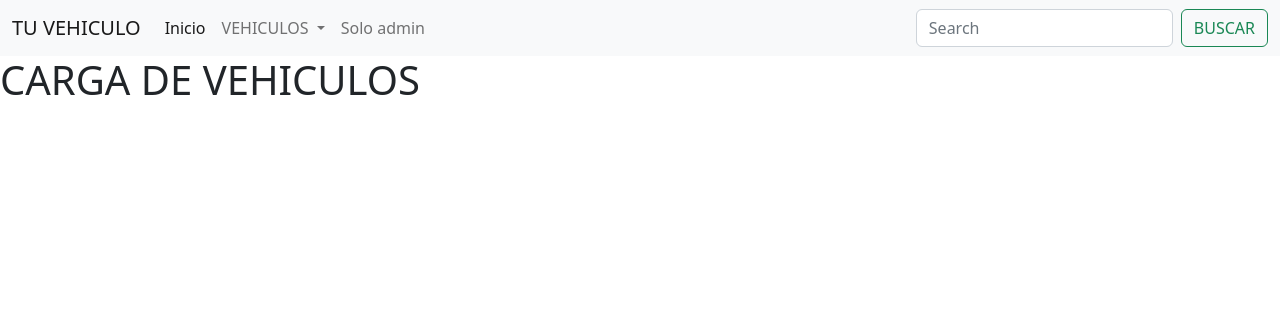
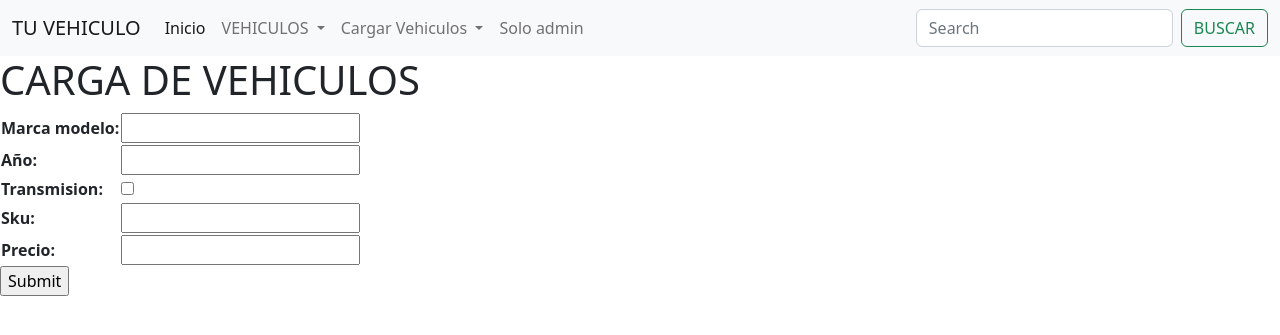
Before and after one commit to Fpagnotta/ProyectoTuVehiculo, a Django app: template templates/cargar_vehiculos.html in a window 1280 px wide. Shown: the top 335 px of the page. Run offline with Django 4.2, Linux system fonts and the light colour scheme; the template is opened without the code that fills it: values that come from a table or form of the project are taken from there, others are empty.

Commit message:
first form

```diff
--- a/templates/cargar_vehiculos.html
+++ b/templates/cargar_vehiculos.html
@@ -1,6 +1,27 @@
 {% extends 'template_base.html' %}
 
 {% block info %}
+{% if form %}
   <h1>CARGA DE VEHICULOS</h1>
 
+
+<form method="POST" action="">
+  {% csrf_token %}
+  <table>
+  {{form.as_table}}
+  </table>
+  <input type="submit",value="Enviar">
+</form>
+
+{% elif new_auto %}
+
+<div class="card" style="width: 18rem;">
+  <div class="card-body">
+    <h5 class="card-title">{{new_auto.marca_modelo}}</h5>
+    <p class="card-text">{{new_auto.año}}.</p>
+    <p class="card-text">{{new_auto.precio}}.</p>
+  </div>
+</div>
+
+{% endif%}
 {% endblock %}
--- a/templates/template_base.html
+++ b/templates/template_base.html
@@ -30,6 +30,16 @@
                       <li><a class="dropdown-item" href="#">Camiones</a></li>
                     </ul>
                   </li>
+                  <li class="nav-item dropdown">
+                    <a class="nav-link dropdown-toggle" href="#" id="navbarDropdown" role="button" data-bs-toggle="dropdown" aria-expanded="false">
+                      Cargar Vehiculos
+                    </a>
+                    <ul class="dropdown-menu" aria-labelledby="navbarDropdown">
+                      <li><a class="dropdown-item" href="/vehiculos/cargar_autos">Autos</a></li>
+                      <li><a class="dropdown-item" href="/vehiculos/cargar_motos">Motos</a></li>
+                      <li><a class="dropdown-item" href="/vehiculos/cargar_camiones">Camiones</a></li>
+                    </ul>
+                  </li>
                   <li class="nav-item">
                     <a class="nav-link" href="#">Solo admin</a>
                   </li>
--- /dev/null
+++ b/vehiculos/forms.py
@@ -0,0 +1,22 @@
+from django import forms
+
+class Autos_form(forms.Form):
+    marca_modelo = forms.CharField (max_length=50)
+    año = forms.FloatField()
+    transmision = forms.BooleanField()
+    sku = forms.CharField(max_length=30)
+    precio = forms.FloatField()
+
+class Camiones_form(forms.Form):
+    marca_modelo = forms.CharField (max_length=50)
+    año = forms.FloatField()
+    capacidad = forms.CharField(max_length=30)
+    sku = forms.CharField (max_length=30)
+    precio = forms.FloatField ()
+
+class Motos_form(forms.Form):
+    marca_modelo = forms.CharField(max_length=50)
+    año = forms.FloatField()
+    tipo = forms.CharField(max_length=20)
+    sku = forms.CharField(max_length=30)
+    precio = forms.FloatField()
--- a/vehiculos/urls.py
+++ b/vehiculos/urls.py
@@ -1,13 +1,12 @@
 
 from django.urls import path
-
-from vehiculos.views import autos,motos,camiones,cargar_vehiculos
+from vehiculos.views import autos,motos,camiones,cargar_autos
 
 
 urlpatterns = [
     path('autos/',autos,name = "Autos"),
     path('motos/',motos,name ="Motos"),
     path('camiones/',camiones,name ="Camiones"),
-    path('cargar_vehiculos',cargar_vehiculos,name="Cargar-Vehiculos"),
+    path('cargar_autos/',cargar_autos,name="Cargar-Autos"),
 
 ]
```
Also changed, not shown: templates/index.html (+15 -0 lines), vehiculos/views.py (+20 -7 lines), db.sqlite3.
